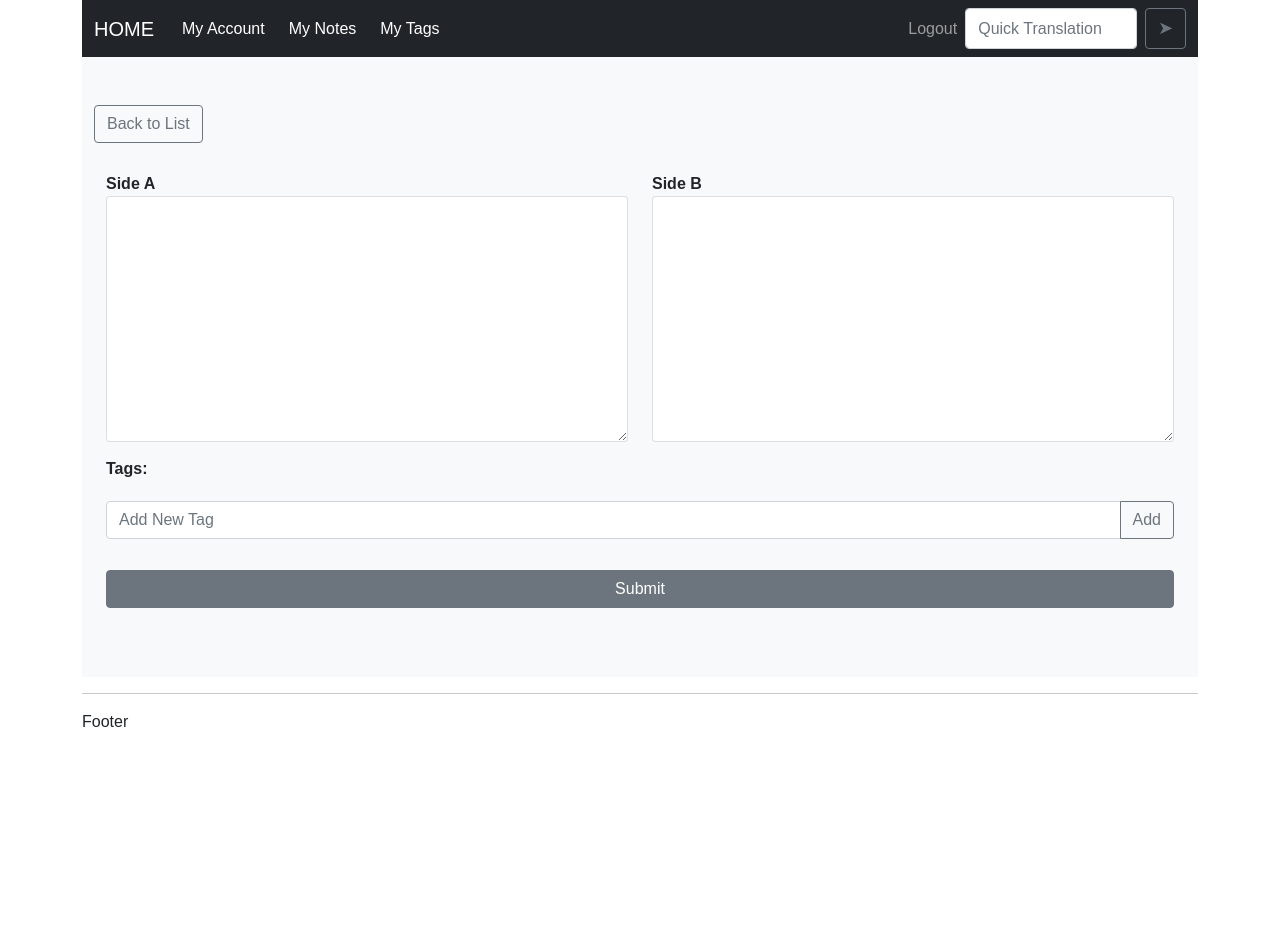
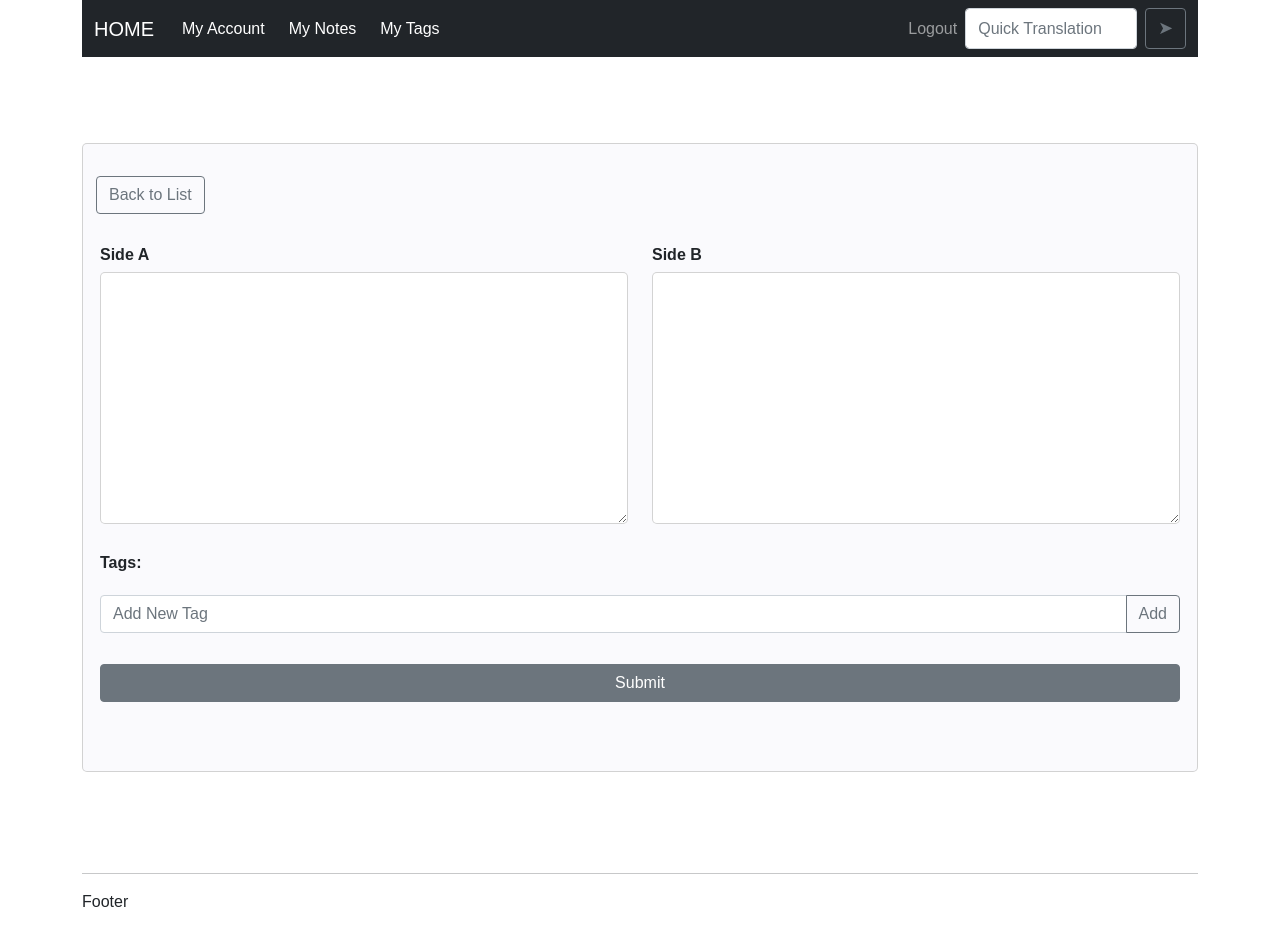
Before and after one commit to axyorah/nl-news-translator, a Django app: page /notes/new/ in a window 1280 px wide. Before the commit the page ends 727 px from the top, so only its background shows below. Run offline with Django 3.2, Linux system fonts and the light colour scheme; the visitor is signed in with stand-in values (Sample User, id 1); data that the repository does not hold is empty; parts of the project's set-up code (start-up, migrations or seed data) failed here and were passed over.

Commit message:
display: strying out some styling options - only checking in on note-form for now

```diff
--- a/notes/forms.py
+++ b/notes/forms.py
@@ -24,8 +24,8 @@ class NoteForm(ModelForm):
     def __init__(self, *args, **kwargs):
         super(NoteForm, self).__init__(*args, **kwargs)
 
-        self.fields['side_a'].widget.attrs.update({'class': 'card'})
-        self.fields['side_b'].widget.attrs.update({'class': 'card'})
+        self.fields['side_a'].widget.attrs.update({'class': 'boxed'})
+        self.fields['side_b'].widget.attrs.update({'class': 'boxed'})
 
 
 class TagForm(ModelForm):
--- a/notes/templates/notes/note-form.html
+++ b/notes/templates/notes/note-form.html
@@ -19,8 +19,11 @@
 
 {% block content %}
 
-<main class="container bg-light py-4">
-<div class="d-flex space-between my-4">
+<main class="container">
+  <div class="row abs-centered">
+  <div class="col mycard boxed py-4">
+
+  <section class="d-flex space-between m-2">
     <a class="btn btn-outline-secondary" href="{% url 'note-list' %}">Back to List</a>
     {% if note %}
     <form action="{% url 'note-delete' note.id %}" method="POST">
@@ -28,10 +31,10 @@
       <button type="submit" class="btn btn-outline-danger">Delete</button>
     </form>
     {% endif %}
-</div>
+  </section>
 
   <form
-    class="form bg-light my-4"
+    class="form my-4"
     {% if note %}
     action="{% url 'note-update' note.id %}"
     {% else %}
@@ -73,6 +76,9 @@
         </div>
     </div>
   </form>
+
+  </div>
+  </div>
 </main>
 
 <script src="/static/js/build/tag-create.js" type="module"></script>
--- a/static/css/forms.css
+++ b/static/css/forms.css
@@ -11,6 +11,8 @@ form .row {
 
 form textarea, input[type="text"] {
     width: 100%;
+    background-color: var(--color-inpt);
+    color: var(--color-inpt-txt);
 }
 
 input[type="checkbox"] {
--- a/static/css/style.css
+++ b/static/css/style.css
@@ -1,5 +1,22 @@
+:root {
+    /* --color-bg: rgb(55, 54, 61);
+    --color-inpt: rgba(55, 54, 61, 0.7);
+    --color-inpt-txt: white; */
+
+    /* --color-bg: rgb(193, 191, 207);
+    --color-inpt: rgba(232, 231, 240, 0.7);
+    --color-inpt-txt: rgb(52, 50, 58); */
+
+    --color-bg: white;
+    --color-inpt: white;
+    --color-inpt-txt: rgb(52, 50, 58);
+    /* --color-card: rgb(250, 250, 250);  */
+    --color-card: rgb(250,250,253);
+}
+
 body {
     font-family: sans-serif;
+    background-color: var(--color-bg);
 }
 
 .capsule, .capsule-a {
@@ -26,3 +43,15 @@ body {
     margin-bottom: 5px;
     padding: 5px;
 }
+
+.abs-centered {
+    height: 100vh;
+    display: flex;
+    justify-content: center;
+    align-items: center;
+}
+
+.mycard {
+    background-color: var(--color-card);
+    border-radius: 5px;
+}
```
Also changed, not shown: notes/templates/notes/note.html (indentation only). Lines whose indentation alone changed are shown as unchanged.
